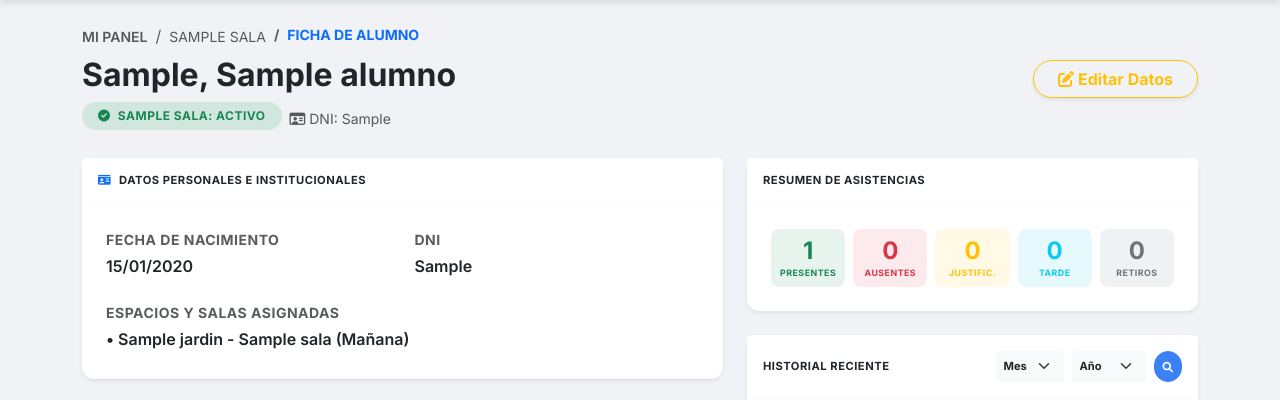
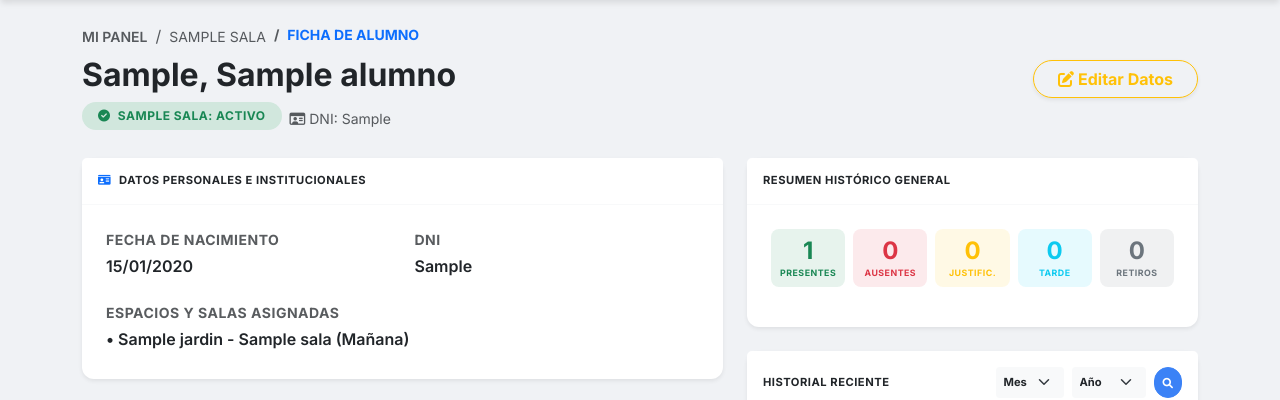
Before and after one commit to datosrcu/tableros-educaci-n, a Django app: page /docente/alumno/1/ in a window 1280 px wide. Shown: the part 70-470 px from the top of the page. Run offline with Django 5.2, Linux system fonts and the light colour scheme; a user stored in the database is signed in; data comes from the database, SQL or seed files in the repository; tables that the repository leaves empty hold one stand-in row (values such as "Sample post"); data that the repository does not hold is empty.

Commit message:
sincronización resumen/historial

```diff
--- a/alumnos/views.py
+++ b/alumnos/views.py
@@ -4,6 +4,7 @@ Este módulo contiene la lógica de negocio para la carga de datos de alumnos,
 el registro de asistencia diaria y la exportación de reportes.
 """
 import csv
+import calendar
 from datetime import date, datetime
 
 from django.shortcuts import render, redirect, get_object_or_404
@@ -387,30 +388,41 @@ def detalle_alumno(request, alumno_id):
 
     asistencias_base = Asistencia.objects.filter(alumno=alumno).select_related("motivo", "sala")
 
+    # Resumen General (Histórico)
+    resumen_qs = asistencias_base.order_by().values("estado").annotate(total=Count("id"))
+    resumen_general = {r["estado"]: r["total"] for r in resumen_qs}
+
     if mes and anio:
         asistencias = asistencias_base.filter(fecha__month=mes, fecha__year=anio).order_by("-fecha")
+        # Resumen Filtrado (Solo del mes seleccionado)
+        resumen_f_qs = asistencias.order_by().values("estado").annotate(total=Count("id"))
+        resumen_filtrado = {r["estado"]: r["total"] for r in resumen_f_qs}
+
+        meses_es = ["", "Enero", "Febrero", "Marzo", "Abril", "Mayo", "Junio", "Julio", "Agosto", "Septiembre", "Octubre", "Noviembre", "Diciembre"]
+        periodo_label = f"Resumen de {meses_es[int(mes)]} {anio}"
     else:
-        # Por defecto mostramos todo el historial pero el resumen siempre es global
         asistencias = asistencias_base.order_by("-fecha")
-
-    resumen = asistencias_base.order_by().values("estado").annotate(total=Count("id"))
-    resumen_dict = {r["estado"]: r["total"] for r in resumen}
+        resumen_filtrado = resumen_general
+        periodo_label = "Resumen Histórico General"
 
     # Para el selector de fechas
     meses_rango = range(1, 13)
     anios_rango = range(date.today().year - 2, date.today().year + 1)
+
     # Cargamos datos dinámicos si existen
     respuesta_dinamica = RespuestaFormulario.objects.filter(alumno=alumno).first()
 
     return render(request, "alumnos/detalle_alumno.html", {
         "alumno": alumno,
         "asistencias": asistencias,
-        "resumen": resumen_dict,
-        "respuesta_dinamica": respuesta_dinamica,
+        "resumen": resumen_filtrado,
+        "resumen_general": resumen_general,
+        "periodo_label": periodo_label,
         "mes_sel": int(mes) if mes else None,
         "anio_sel": int(anio) if anio else None,
         "meses_rango": meses_rango,
         "anios_rango": anios_rango,
+        "respuesta_dinamica": respuesta_dinamica,
     })
 
 
--- a/templates/alumnos/detalle_alumno.html
+++ b/templates/alumnos/detalle_alumno.html
@@ -141,10 +141,10 @@
     <!-- Resumen de Asistencias -->
     <div class="card shadow-sm border-0 mb-4">
       <div class="card-header bg-white py-3 border-bottom border-light">
-        <h6 class="mb-0 fw-bold text-dark uppercase micro-text">Resumen de Asistencias</h6>
+        <h6 class="mb-0 fw-bold text-dark uppercase micro-text">{{ periodo_label }}</h6>
       </div>
       <div class="card-body p-4 text-center">
-        <div class="row g-2">
+        <div class="row g-2 mb-3">
           <div class="col-6 col-md">
             <div class="p-2 bg-success bg-opacity-10 rounded-3 text-center h-100">
               <div class="h4 fw-bold text-success mb-0">{{ resumen.P|default:0 }}</div>
@@ -176,6 +176,20 @@
             </div>
           </div>
         </div>
+
+        {% if mes_sel and anio_sel %}
+        <hr class="opacity-25 my-3">
+        <div class="text-start">
+          <h6 class="micro-text fw-bold text-muted uppercase mb-2">Total Histórico General</h6>
+          <div class="d-flex flex-wrap gap-3">
+            <span class="small text-muted"><span class="fw-bold text-success">{{ resumen_general.P|default:0 }}</span> Pres.</span>
+            <span class="small text-muted"><span class="fw-bold text-danger">{{ resumen_general.A|default:0 }}</span> Aus.</span>
+            <span class="small text-muted"><span class="fw-bold text-warning">{{ resumen_general.J|default:0 }}</span> Just.</span>
+            <span class="small text-muted"><span class="fw-bold text-info">{{ resumen_general.T|default:0 }}</span> Tar.</span>
+            <span class="small text-muted"><span class="fw-bold text-secondary">{{ resumen_general.R|default:0 }}</span> Ret.</span>
+          </div>
+        </div>
+        {% endif %}
       </div>
     </div>
 
```
